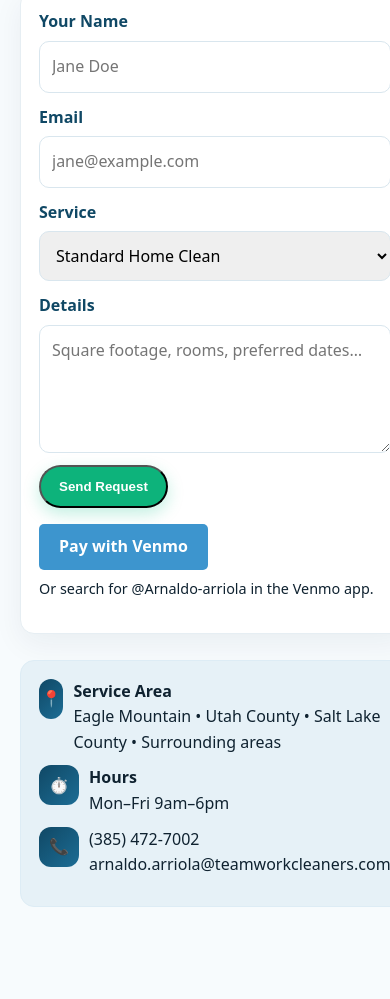
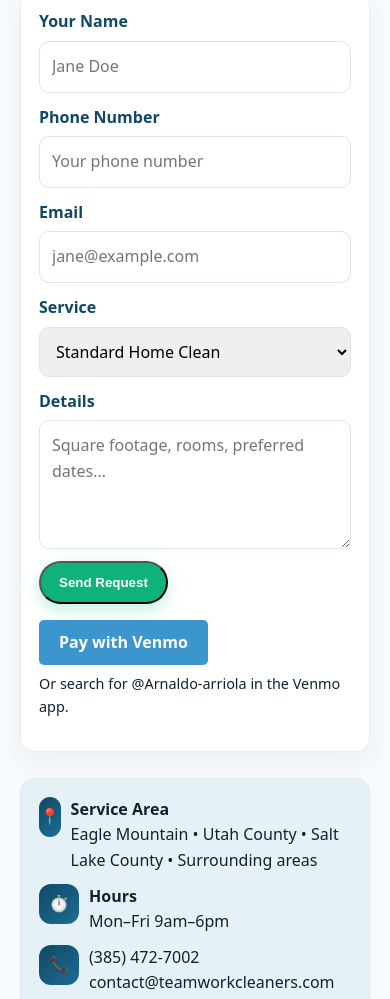
Before and after one commit to ivan926/team-work-professional-cleaning, a plain HTML site: page index.html in a window 390 px wide. Shown: the part 3191-4190 px from the top of the page. Drawn offline with Linux system fonts and the light colour scheme.

Commit message:
Added phone number field

```diff
--- a/index.html
+++ b/index.html
@@ -446,6 +446,10 @@
               <input id="name" name="name" type="text" placeholder="Jane Doe" required />
             </div>
             <div class="field">
+              <label for="phone">Phone Number</label>
+              <input type="tel" id="phone" name="phone" placeholder="Your phone number" required>
+            </div>
+            <div class="field">
               <label for="email">Email</label>
               <input id="email" name="_replyto" type="email" placeholder="jane@example.com" required />
             </div>
@@ -480,7 +484,7 @@
             </div></div>
             <div class="row"><div class="icon" aria-hidden="true">📞</div><div>
               <a href="tel:+13854727002">(385) 472-7002</a><br/>
-              <a href="mailto:contact@teamworkcleaners.com">arnaldo.arriola@teamworkcleaners.com</a>
+              <a href="mailto:contact@teamworkcleaners.com">contact@teamworkcleaners.com</a>
             </div></div>
           </aside>
         </div>
```
